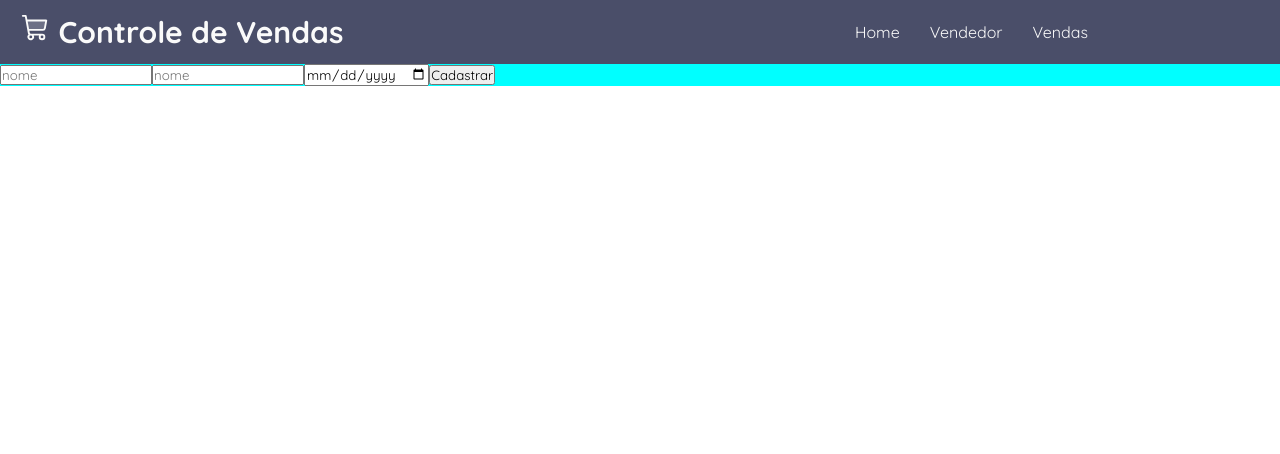
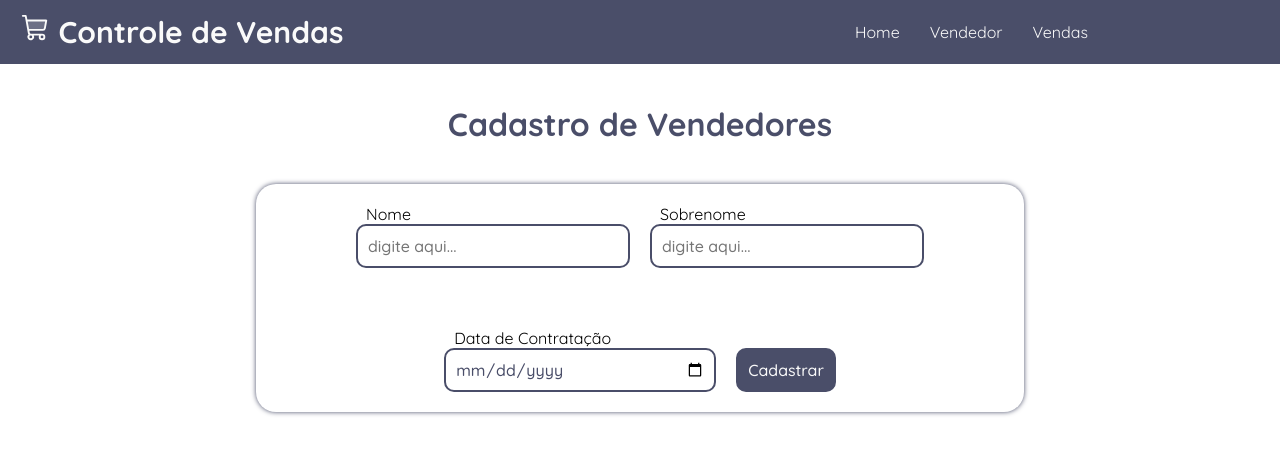
Before and after one commit to Andds2/crud-react-app, a React (Create React App) app in the folder app/: page /vendedor in a window 1280 px wide. Shown: the top 454 px of the page. Built offline with nearby package versions, Linux system fonts and the light colour scheme; no server answers; the HTML template or start-up script is replaced by a standard one.

Commit message:
second commit

```diff
--- a/app/public/index.html
+++ b/app/public/index.html
@@ -1,5 +1,5 @@
 <!DOCTYPE html>
-<html lang="en">
+<html lang="pt-br">
   <head>
     <meta charset="utf-8" />
     <link rel="icon" href="%PUBLIC_URL%/favicon.ico" />
--- a/app/src/App.js
+++ b/app/src/App.js
@@ -4,8 +4,8 @@ import Navbar from './components/Navbar';
 import Home from './pages/Home';
 import Vendas from './pages/Vendas';
 import Vendedor from './pages/Vendedor';
-import VendasList from './pages/list/VendasList';
-import VendedorList from './pages/list/VendedorList';
+import VendasList from './pages/lists/VendasList';
+import VendedorList from './pages/lists/VendedorList';
 
 
 
--- a/app/src/components/MaiorVendas.js
+++ b/app/src/components/MaiorVendas.js
@@ -1,4 +1,4 @@
-import './css/MaiorVenda.css'
+import './css/MaiorVendas.css'
 import { FaMoneyBillWave } from "react-icons/fa";
 
 const MaiorVenda = (props) => {
--- a/app/src/pages/Home.js
+++ b/app/src/pages/Home.js
@@ -5,7 +5,7 @@ import { IoPersonCircleOutline } from "react-icons/io5";
 import { FaMoneyBillTrendUp } from "react-icons/fa6";
 import { Link } from 'react-router-dom';
 import QntVendas from '../components/QntVendas';
-import MaiorVenda from '../components/MaiorVenda';
+import MaiorVendas from '../components/MaiorVendas';
 
 const Home = () => {
 
@@ -54,7 +54,7 @@ const Home = () => {
                 <div className='home-content-list'>
                     <div className='home-list-card'>
                         {listMaiorVendas.map((val) => (
-                            <MaiorVenda listMaiorVendas={listMaiorVendas} setListMaiorVendas={setListMaiorVendas} key={val.id} id={val.id} nome={val.nome} produto={val.produto} valor={val.valor}/>
+                            <MaiorVendas listMaiorVendas={listMaiorVendas} setListMaiorVendas={setListMaiorVendas} key={val.id} id={val.id} nome={val.nome} produto={val.produto} valor={val.valor}/>
                         ))}
                     </div>
 
--- a/app/src/pages/Vendedor.js
+++ b/app/src/pages/Vendedor.js
@@ -39,10 +39,20 @@ const Vendedor = () => {
 
     return(
         <div className='form-cad-vendedor'>
-            <form onSubmit={handleInsert}>
-                <input type="text" name='nome' placeholder='nome' onChange={handleAltValor}/>
-                <input type="text" name='sobrenome' placeholder='nome' onChange={handleAltValor}/>
-                <input type="date" name='data_contratacao' onChange={handleAltValor}/>
+            <h1>Cadastro de Vendedores</h1>
+            <form onSubmit={handleInsert} className='form-cad'>
+                <div className='form-input'>
+                    <label for='name'>Nome</label>
+                    <input type="text" name='nome' placeholder='digite aqui...' onChange={handleAltValor}/>
+                </div>
+                <div className='form-input'>
+                    <label for='sobrenome'>Sobrenome</label>
+                    <input type="text" name='sobrenome' placeholder='digite aqui...' onChange={handleAltValor}/>
+                </div>
+                <div className='form-input'>
+                    <label for='data_contratacao'>Data de Contratação</label>
+                    <input type="date" name='data_contratacao' onChange={handleAltValor}/>
+                </div>
                 <button type='submit'>Cadastrar</button>
             </form>
         </div>
--- a/app/src/pages/css/Vendedor.css
+++ b/app/src/pages/css/Vendedor.css
@@ -1,4 +1,78 @@
 .form-cad-vendedor{
     width: 100%;
-    background-color: aqua;
+    height: 92vh;
+    display: flex;
+    flex-direction: column;
+    align-items: center;
+    justify-content: start;
 }
+
+.form-cad-vendedor > h1{
+    margin-top: 40px;
+    color: #4A4E69;
+}
+
+.form-cad{
+    margin-top: 40px;
+    width: 60%;
+    height: auto;
+    box-shadow: 0px 0px 5px #4A4E69;
+    border-radius: 20px;
+    display: flex;
+    flex-direction: row;
+    align-items: end;
+    justify-content: center;
+    gap: 20px;
+    flex-wrap: wrap;
+}
+
+.form-input{
+    display: flex;
+    flex-direction: column;
+    margin-top: 20px;
+    margin-bottom: 20px;
+}
+
+.form-input > label {
+    margin-left: 10px;
+}
+
+.form-input > input[type=text]{
+    border: 2px solid #4A4E69;
+    outline: none;
+    width: 250px;
+    padding: 10px;
+    font-size: 16px;
+    border-radius: 10px;
+    color: #4A4E69;
+    font-weight: 500;
+}
+
+.form-input > input[type=date]{
+    border: 2px solid #4A4E69;
+    outline: none;
+    width: 250px;
+    padding: 9px;
+    font-size: 16px;
+    border-radius: 10px;
+    color: #4A4E69;
+    font-weight: 500;
+}
+
+.form-cad > button{
+    background-color: #4A4E69;
+    border: 2px solid #4A4E69;
+    color: #fafafa;
+    padding: 10px;
+    font-size: 16px;
+    margin-bottom: 20px;
+    border-radius: 10px;
+    cursor: pointer;
+    font-weight: 500;
+}
+
+.form-cad > button:hover{
+    transition: all .2s;
+    transform: translateY(-3px);
+    box-shadow: 0px 4px 10px #bbb;
+}
```
